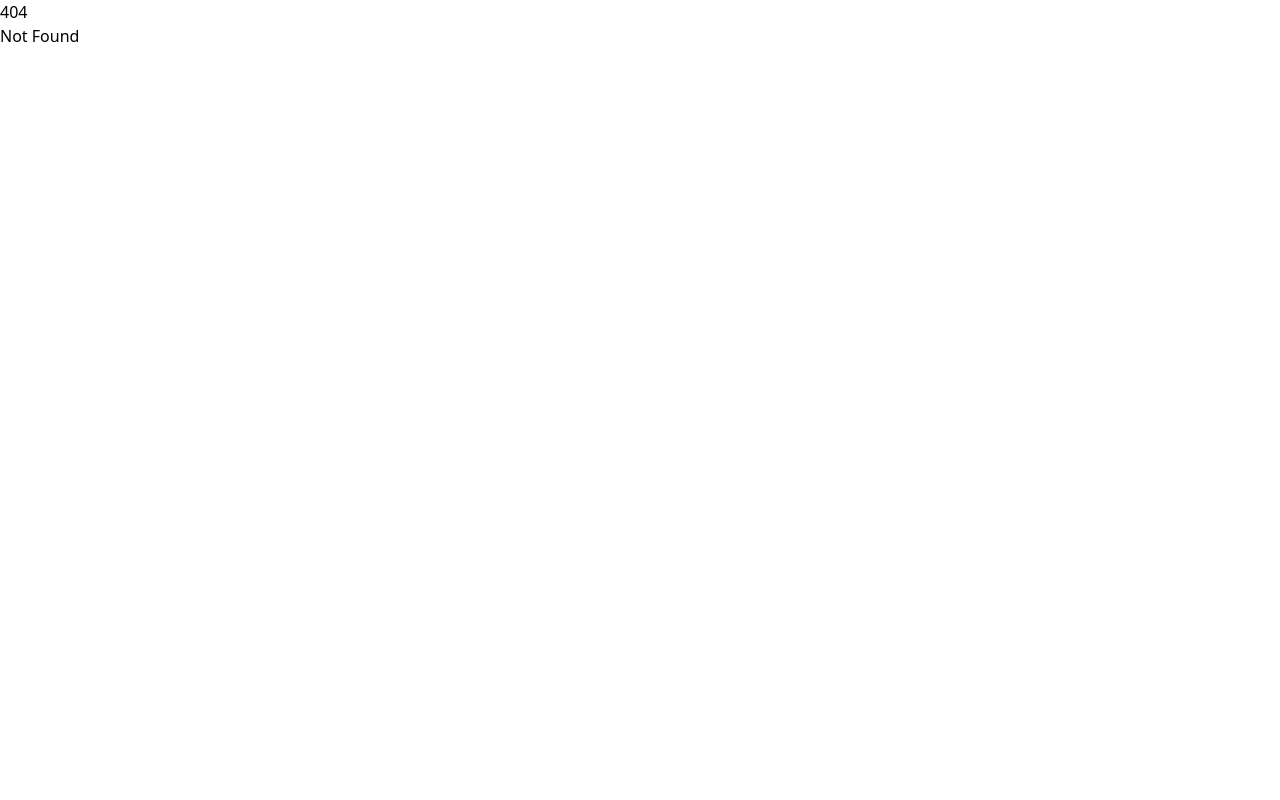
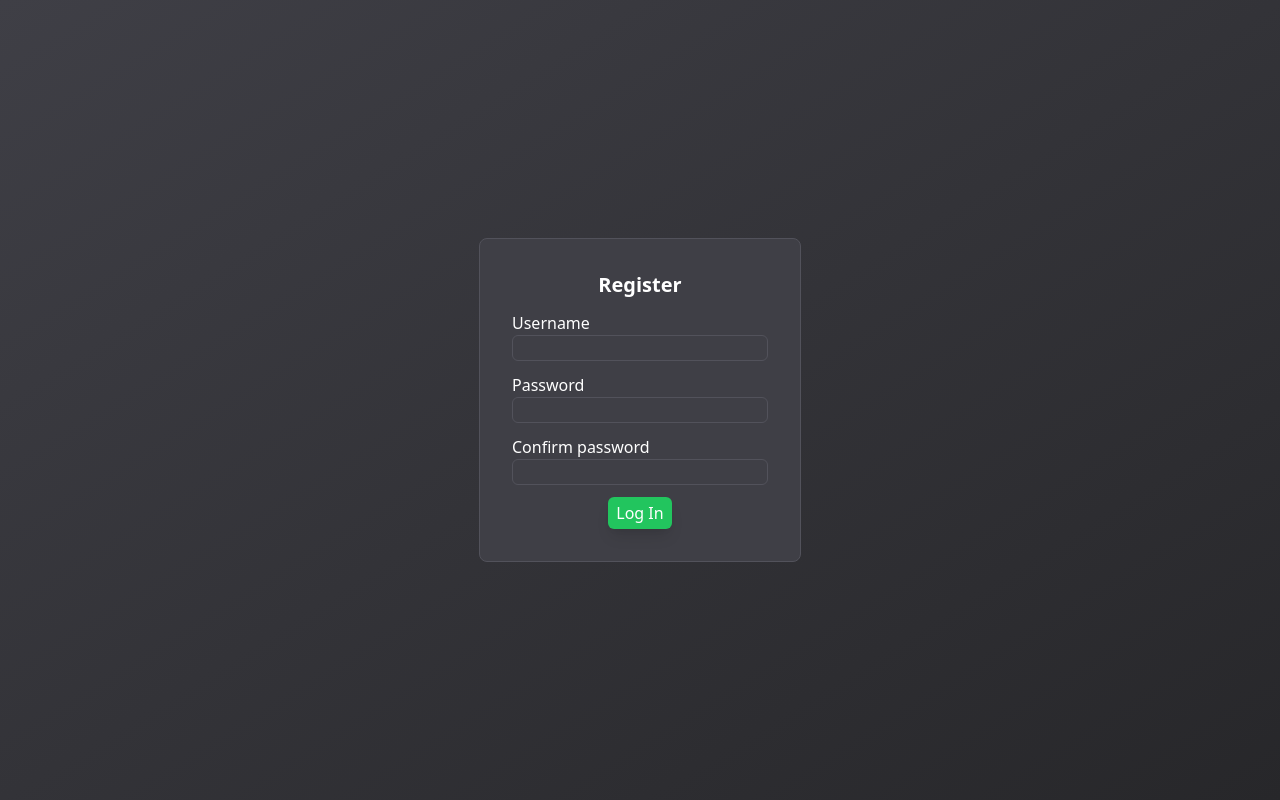
Before and after one commit to MCT32/MegaChat, a SvelteKit app: page /register in a window 1280 px wide. Before the commit this address had no page. Built offline with nearby package versions, Linux system fonts and the light colour scheme.

Commit message:
Added register page

```diff
--- /dev/null
+++ b/src/routes/api/register/+server.ts
@@ -0,0 +1,9 @@
+import type { RequestHandler } from './$types';
+
+export const POST: RequestHandler = async ({ request }) => {
+    const { username, password } = await request.json();
+
+    console.log(`${username}: ${password}`)
+
+    return new Response();
+}
--- /dev/null
+++ b/src/routes/register/+page.svelte
@@ -0,0 +1,31 @@
+<script lang="ts">
+    import PopupForm from "$lib/components/PopupForm.svelte";
+    import TextBox from "$lib/components/TextBox.svelte";
+    import PrimaryButton from "$lib/components/PrimaryButton.svelte";
+
+    let username = $state('');
+    let password = $state('');
+    let password_confirm = $state('');
+
+    async function register() {
+        if (password !== password_confirm) {
+            alert("Passwords do not match");
+            return;
+        }
+
+        const response = await fetch('/api/register', {
+            method: 'POST',
+            body: JSON.stringify({ username, password }),
+            headers: {
+                'content-type': 'application/json'
+            }
+        });
+    }
+</script>
+
+<PopupForm title='Register'>
+    <TextBox label='Username' bind:value={username}/>
+    <TextBox label='Password' isPassword={true} bind:value={password}/>
+    <TextBox label='Confirm password' isPassword={true} bind:value={password_confirm}/>
+    <PrimaryButton onclick={register}>Log In</PrimaryButton>
+</PopupForm>
```
